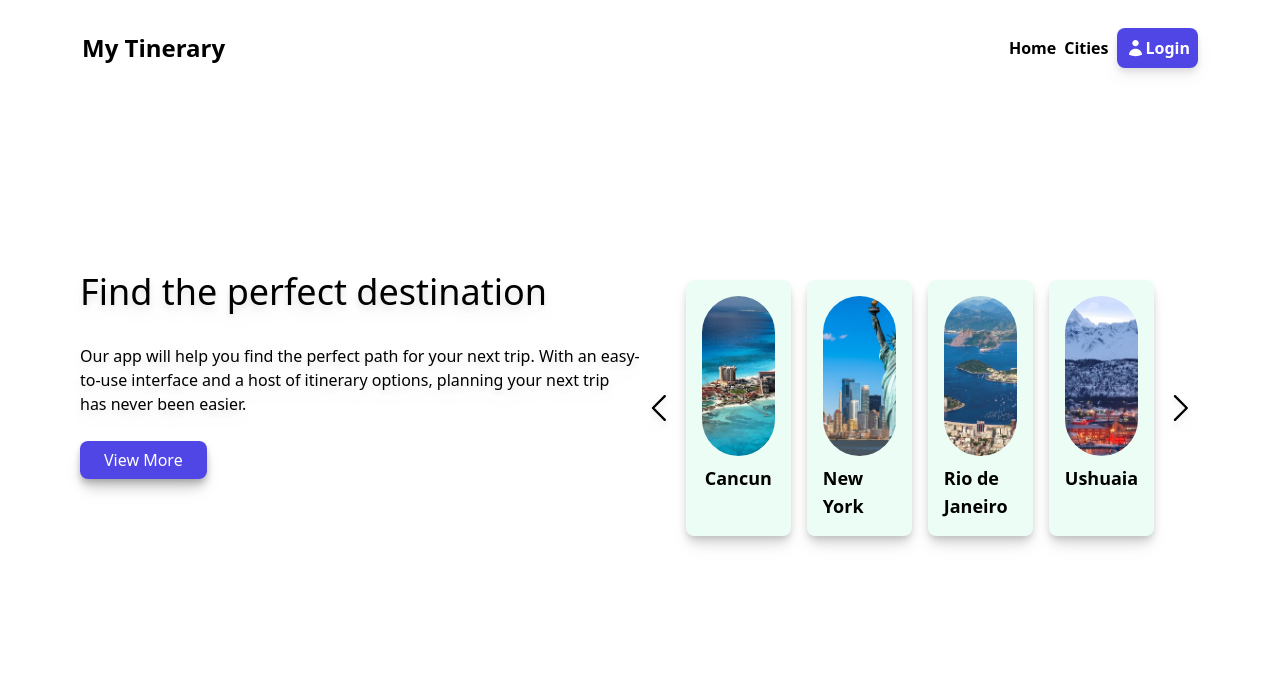
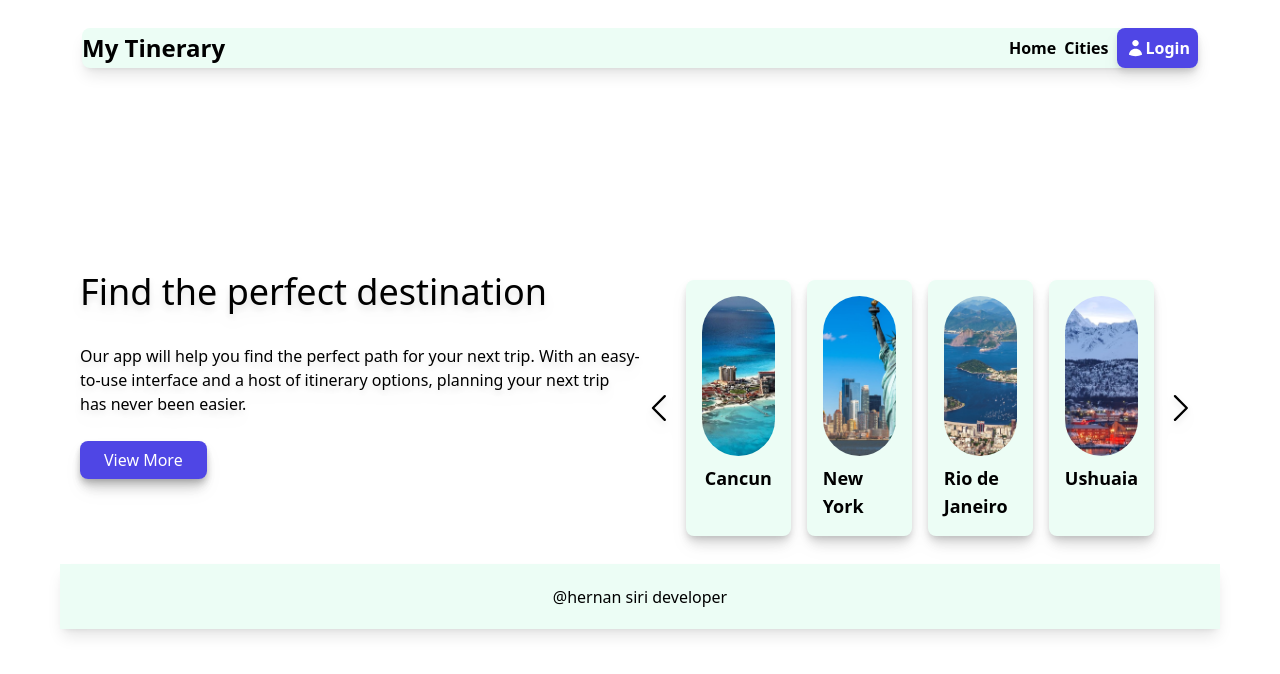
Before and after one commit to HernanSiri/mytinerary-siri, a React (Vite) app: page / in a window 1280 px wide. Shown: the top 674 px of the page. Built offline with nearby package versions, Linux system fonts and the light colour scheme.

Commit message:
creacion footer

```diff
--- /dev/null
+++ b/src/components/Footer.jsx
@@ -0,0 +1,7 @@
+export default function Footer() {
+    return (
+      <footer className="h-[65px] bg-emerald-50 shadow-lg flex w-auto m-5 text-center justify-center items-center">
+       @hernan siri developer
+      </footer>
+    )
+  }
--- a/src/components/NavBar.jsx
+++ b/src/components/NavBar.jsx
@@ -9,7 +9,7 @@ export default function NavBar() {
   };
   return (
     <header className='h-24 flex justify-center items-center font-sans font-bold'>
-    <nav className='flex tex-lg w-full md:w-[93%] justify-between items-center'>
+    <nav className='flex tex-lg w-full md:w-[93%] justify-between items-center bg-emerald-50 rounded-lg shadow-lg'>
       <a href="#" className='text-2xl'>
         My Tinerary
       </a>
--- a/src/layouts/Layout.jsx
+++ b/src/layouts/Layout.jsx
@@ -1,13 +1,13 @@
 import NavBar from "../components/NavBar"
-
+import Footer from "../components/Footer"
 
 export default function Layout({children}) {
     return (
-      <div className='mx-auto px-4 md:px-10 min-h-screen w-full'>
+        <div className='mx-auto px-4 md:px-10 min-h-screen w-full'>
 
-        <NavBar />
-        {children}
-
-      </div>
+            <NavBar />
+                {children}
+            <Footer />
+        </div>
     )
   }
```
